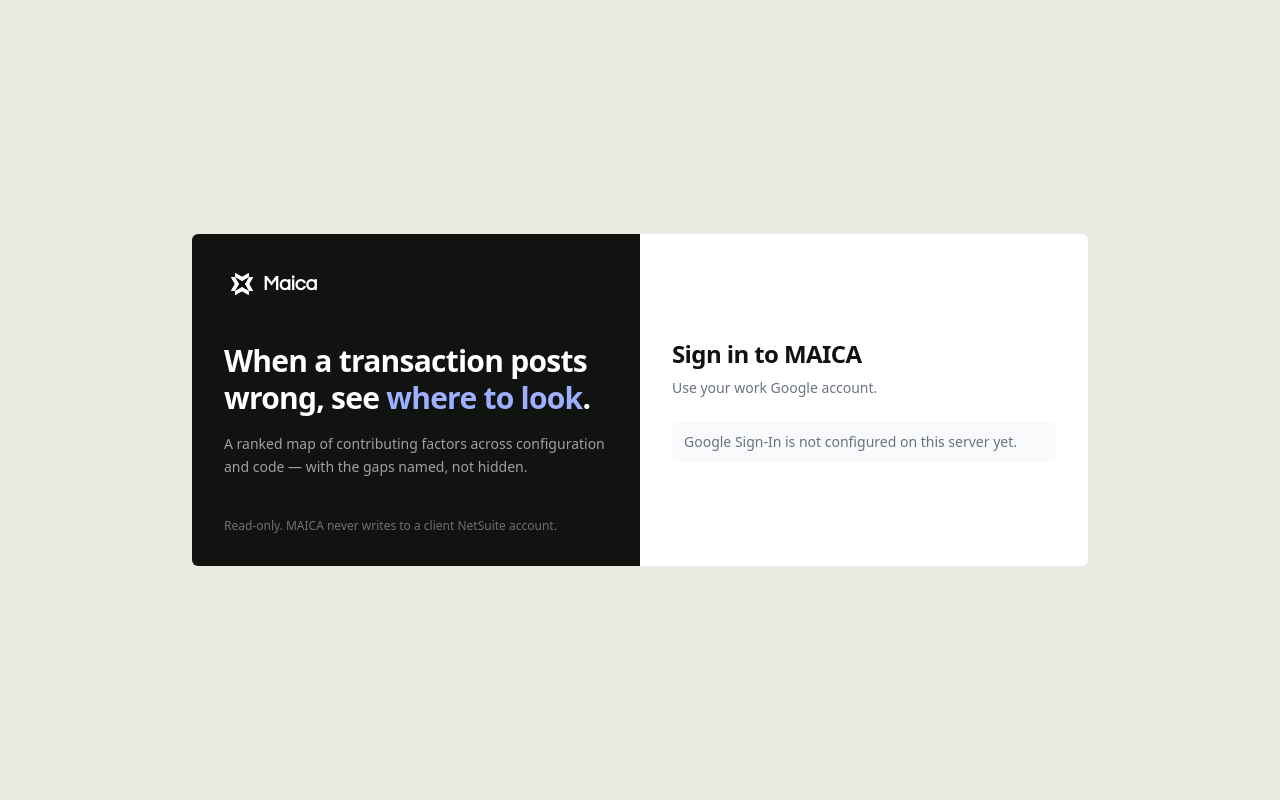
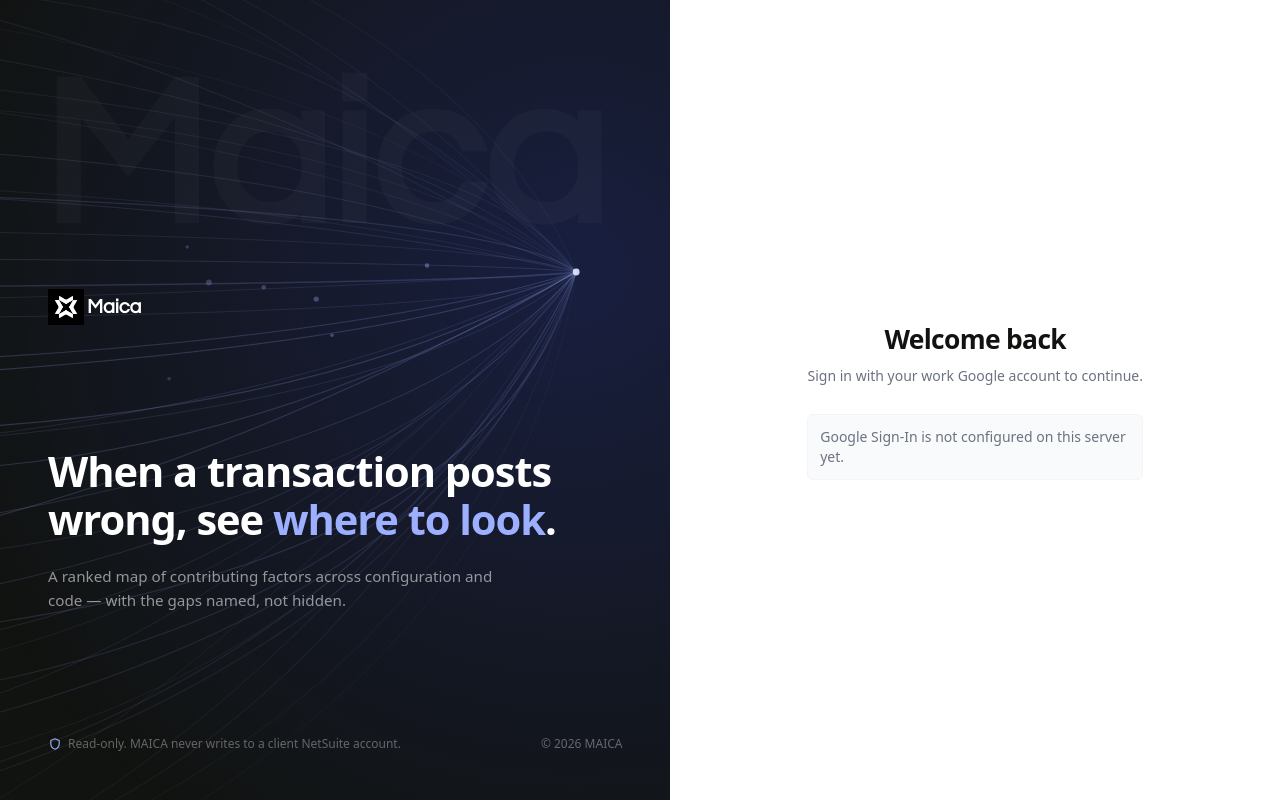
Before and after one commit to Pranjal-Saini/Maica-, a FastAPI app: page /login in a window 1280 px wide. Run offline with FastAPI, Linux system fonts and the light colour scheme; parts of the project's set-up code (start-up, migrations or seed data) failed here and were passed over; some web fonts are replaced.

Commit message:
Rebuild the sign-in page as a full-bleed split
The page was a small centred card floating on the canvas colour. It is now the
two-panel layout the rest of the product implies: the pitch owns the left half
edge to edge, sign-in sits as a narrow centred column on the right.

The left panel carries a drawn graphic rather than a flat fill — many faint
paths resolving onto one point, with a few of them marked. That is the shape of
the product, not decoration: contributing factors converging on one
transaction. It is seeded so the composition is the same on every load, drawn
once per size rather than animated, and sits behind the text on its own layer.

Sign-in stays Google-only. The reference layout this follows pairs the provider
button with an email and password field; adding those would contradict the
auth rules, so the space carries a line stating MAICA never asks for a
password instead.

Co-Authored-By: Claude Opus 5 <noreply@anthropic.com>

```diff
--- a/maica/web/templates/login.html
+++ b/maica/web/templates/login.html
@@ -19,45 +19,79 @@
     };
   </script>
   {% include "_brand.html" %}
+  <style>
+    /* The traces sit behind the panel's text, never over it. */
+    #trace-canvas { position: absolute; inset: 0; width: 100%; height: 100%; }
+    #pitch-panel > *:not(#trace-canvas) { position: relative; z-index: 1; }
+    /* The wordmark repeated as a watermark, cropped by the panel. */
+    #watermark {
+      position: absolute; bottom: -.14em; left: -.04em;
+      font-size: clamp(7rem, 17vw, 13rem); line-height: .8;
+      color: rgba(255, 255, 255, .028); user-select: none; pointer-events: none;
+    }
+  </style>
 </head>
-<body class="bg-canvas text-ink antialiased">
-  <div class="flex min-h-screen items-center justify-center p-4">
-    <div class="grid w-full max-w-4xl overflow-hidden rounded-md bg-white md:grid-cols-2">
+<body class="bg-white text-ink antialiased">
+  <div class="grid min-h-screen lg:grid-cols-[1.1fr_1fr]">
 
     <!-- Pitch -->
-      <div class="flex flex-col justify-between bg-ink p-8 text-white">
+    <section id="pitch-panel"
+             class="relative isolate flex min-h-[19rem] flex-col justify-between
+                    overflow-hidden bg-ink p-8 text-white lg:min-h-screen lg:p-12">
+      <canvas id="trace-canvas" aria-hidden="true"></canvas>
+      <span id="watermark" class="maica-wordmark" aria-hidden="true">Maica</span>
+
       <div class="flex items-center gap-[3px]">
         <img src="/static/maica-logo.png" alt="" aria-hidden="true"
              class="maica-mark h-9 w-9 shrink-0" />
         <span class="maica-wordmark text-xl">Maica</span>
       </div>
-        <div class="my-10">
-          <h2 class="text-3xl font-semibold leading-tight tracking-tight">
+
+      <div class="max-w-lg py-12">
+        <h2 class="text-3xl font-semibold leading-[1.15] tracking-tight lg:text-[2.6rem]">
           When a transaction posts wrong, see <span class="text-brand-light">where to look</span>.
         </h2>
-          <p class="mt-4 text-sm leading-relaxed text-white/60">
+        <p class="mt-5 max-w-md text-sm leading-relaxed text-white/55 lg:text-[.95rem]">
           A ranked map of contributing factors across configuration and code — with
           the gaps named, not hidden.
         </p>
       </div>
-        <p class="text-xs text-white/40">
+
+      <div class="flex flex-wrap items-center gap-x-6 gap-y-2 text-xs text-white/35">
+        <span class="inline-flex items-center gap-1.5">
+          <svg class="h-3.5 w-3.5 text-brand-light" viewBox="0 0 20 20" fill="none"
+               stroke="currentColor" stroke-width="1.6" aria-hidden="true">
+            <path d="M10 2.5 4 5v4.5c0 3.4 2.4 6.5 6 8 3.6-1.5 6-4.6 6-8V5l-6-2.5Z"
+                  stroke-linejoin="round" />
+          </svg>
           Read-only. MAICA never writes to a client NetSuite account.
-        </p>
+        </span>
+        <span class="lg:ml-auto">&copy; 2026 MAICA</span>
       </div>
+    </section>
 
     <!-- Sign in -->
-      <div class="flex flex-col justify-center p-8">
-        <h1 class="text-2xl font-semibold tracking-tight">Sign in to MAICA</h1>
-        <p class="mt-2 text-sm text-gray-500">Use your work Google account.</p>
+    <section class="flex items-center justify-center bg-white px-6 py-14">
+      <div class="w-full max-w-[21rem]">
+        <h1 class="text-center text-[1.65rem] font-semibold tracking-tight">Welcome back</h1>
+        <p class="mt-1.5 text-center text-sm text-gray-500">
+          Sign in with your work Google account to continue.
+        </p>
 
         {% if error %}
-        <p class="mt-5 rounded-md bg-red-50 px-3 py-2.5 text-sm text-red-700">{{ error }}</p>
+        <p role="alert"
+           class="mt-6 rounded-md border border-red-100 bg-red-50 px-3 py-2.5 text-sm text-red-700">
+          {{ error }}
+        </p>
         {% endif %}
 
         {% if google_configured %}
         <a href="/auth/google/login"
-           class="mt-6 flex w-full items-center justify-center gap-2.5 rounded-full border
-                  border-gray-200 px-4 py-3 text-sm font-medium hover:border-ink hover:bg-gray-50">
+           class="mt-7 flex w-full items-center justify-center gap-2.5 rounded-full border
+                  border-gray-200 bg-white px-4 py-3 text-sm font-medium shadow-sm
+                  transition hover:border-ink hover:bg-gray-50
+                  focus-visible:outline focus-visible:outline-2 focus-visible:outline-offset-2
+                  focus-visible:outline-brand">
           <svg width="18" height="18" viewBox="0 0 18 18" aria-hidden="true">
             <path fill="#4285F4" d="M17.64 9.2c0-.64-.06-1.25-.16-1.84H9v3.48h4.84a4.14 4.14 0 0 1-1.8 2.71v2.26h2.92c1.7-1.57 2.68-3.88 2.68-6.61z"/>
             <path fill="#34A853" d="M9 18c2.43 0 4.47-.8 5.96-2.19l-2.92-2.26c-.81.54-1.85.86-3.04.86-2.34 0-4.32-1.58-5.03-3.7H.98v2.33A9 9 0 0 0 9 18z"/>
@@ -66,13 +100,101 @@
           </svg>
           Continue with Google
         </a>
+
+        <p class="mt-6 text-center text-xs leading-relaxed text-gray-400">
+          Google is the only way in — MAICA never asks for, stores, or sees a
+          NetSuite password.
+        </p>
         {% else %}
-        <p class="mt-6 rounded-md bg-gray-50 px-3 py-2.5 text-sm text-gray-500">
+        <p class="mt-7 rounded-md border border-gray-100 bg-gray-50 px-3 py-3 text-sm text-gray-500">
           Google Sign-In is not configured on this server yet.
         </p>
         {% endif %}
       </div>
+    </section>
   </div>
-  </div>
+
+  <script nonce="{{ request.state.csp_nonce }}">
+    (function () {
+      const canvas = document.getElementById("trace-canvas");
+      if (!canvas || !canvas.getContext) return;
+      const ctx = canvas.getContext("2d");
+
+      // Many faint paths resolving on one point: the shape of the product, not
+      // an ornament. Seeded so the panel looks composed rather than different
+      // on every load, and drawn once per size rather than animated.
+      function rng(seed) {
+        return function () {
+          seed = (seed * 1664525 + 1013904223) % 4294967296;
+          return seed / 4294967296;
+        };
+      }
+
+      function draw() {
+        const w = canvas.clientWidth;
+        const h = canvas.clientHeight;
+        if (!w || !h) return;
+        const dpr = Math.min(window.devicePixelRatio || 1, 2);
+        canvas.width = Math.round(w * dpr);
+        canvas.height = Math.round(h * dpr);
+        ctx.setTransform(dpr, 0, 0, dpr, 0, 0);
+        ctx.clearRect(0, 0, w, h);
+
+        const focusX = w * 0.86;
+        const focusY = h * 0.34;
+
+        const glow = ctx.createRadialGradient(focusX, focusY, 0, focusX, focusY, h * 0.85);
+        glow.addColorStop(0, "rgba(56, 79, 255, 0.20)");
+        glow.addColorStop(1, "rgba(56, 79, 255, 0)");
+        ctx.fillStyle = glow;
+        ctx.fillRect(0, 0, w, h);
+
+        const random = rng(20260906);
+        const count = w < 640 ? 26 : 44;
+
+        for (let i = 0; i < count; i++) {
+          const t = i / (count - 1);
+          const startY = h * (-0.15 + 1.3 * t) + (random() - 0.5) * h * 0.06;
+          const bend = 0.35 + random() * 0.45;
+          const ctrlX = w * bend;
+          const ctrlY = startY + (focusY - startY) * (0.1 + random() * 0.25);
+
+          ctx.beginPath();
+          ctx.moveTo(-w * 0.05, startY);
+          ctx.quadraticCurveTo(ctrlX, ctrlY, focusX, focusY);
+
+          // Nearer paths read stronger, so the eye follows them inward.
+          const strength = 0.05 + 0.16 * (1 - Math.abs(t - 0.5) * 2);
+          ctx.strokeStyle = "rgba(157, 176, 255, " + strength.toFixed(3) + ")";
+          ctx.lineWidth = 0.6 + random() * 0.7;
+          ctx.stroke();
+        }
+
+        // A handful of the paths carry a marker: the factors that ranked.
+        const marks = rng(775);
+        for (let i = 0; i < 7; i++) {
+          const d = 0.18 + marks() * 0.62;
+          const x = focusX - (focusX + w * 0.05) * d;
+          const y = focusY + (marks() - 0.5) * h * 0.5 * d;
+          ctx.beginPath();
+          ctx.arc(x, y, 1.6 + marks() * 1.4, 0, Math.PI * 2);
+          ctx.fillStyle = "rgba(157, 176, 255, " + (0.5 - d * 0.4).toFixed(3) + ")";
+          ctx.fill();
+        }
+
+        ctx.beginPath();
+        ctx.arc(focusX, focusY, 3.4, 0, Math.PI * 2);
+        ctx.fillStyle = "rgba(230, 233, 255, 0.9)";
+        ctx.fill();
+      }
+
+      draw();
+      let pending;
+      window.addEventListener("resize", function () {
+        clearTimeout(pending);
+        pending = setTimeout(draw, 120);
+      });
+    })();
+  </script>
 </body>
 </html>
```
Lines whose indentation alone changed are shown as unchanged.
